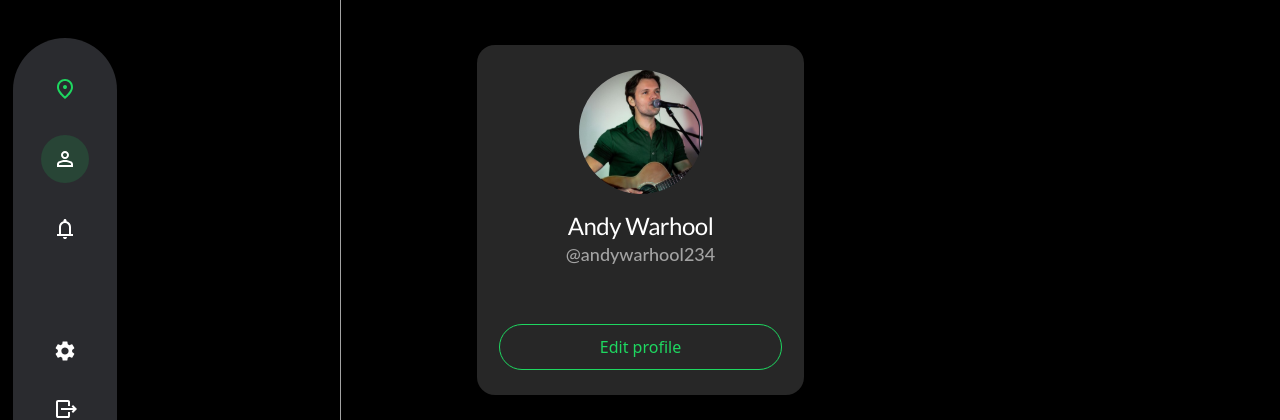
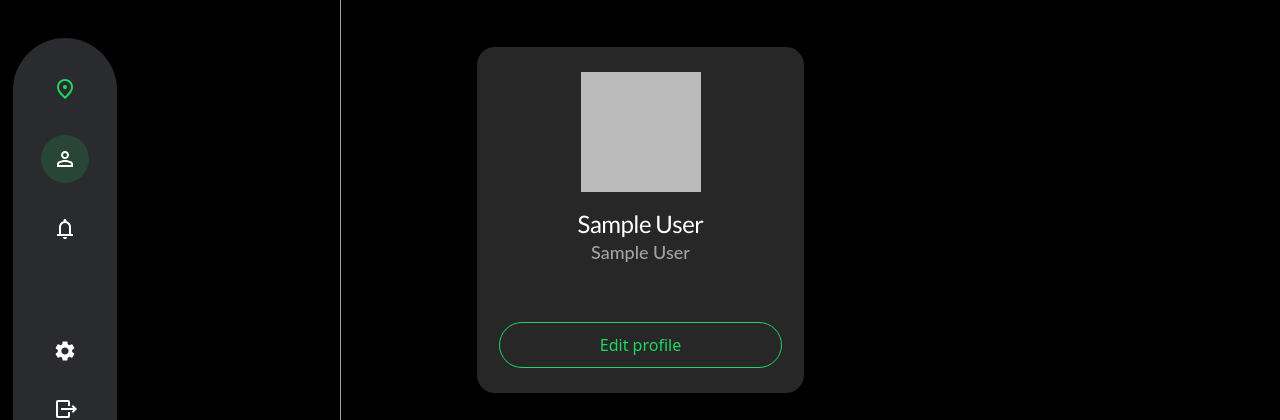
Before and after one commit to mudassir733/Band-Wagon, a Next.js app: page /profile-screen in a window 1280 px wide. Shown: the part 160-580 px from the top of the page. Built offline with nearby package versions, Linux system fonts and the light colour scheme; no server answers; sample sign-in values are in the browser's storage.

Commit message:
displaying  the actuall data of user

```diff
--- a/src/components/profile-screen/ProfileScreen.jsx
+++ b/src/components/profile-screen/ProfileScreen.jsx
@@ -1,12 +1,16 @@
 import React from 'react'
 import styles from "./profile.module.css"
 import Sidebar from "../../components/sidebar/Sidebar"
-import profile from "../../../public/profile-screen.svg"
+import ProfileImage from "../../../public/profile-screen.svg"
 import Image from 'next/image'
 import rightChev from "../../../public/chevron_right.svg"
+import Link from "next/link"
+import { useSession } from 'next-auth/react'
+
+const ProfileScreen = () => {
+    const { data: session } = useSession()
 
 
-const ProfileScreen = () => {
     return (
         <>
             <div className={styles.container}>
@@ -14,15 +18,23 @@ const ProfileScreen = () => {
                 <div className={styles.mid_section}>
                     <div className={styles.profileCard}>
                         <div className={styles.person}>
-                            <Image src={profile} />
+                            <Image src={session?.user?.image ? session.user.image : ProfileImage} width={120} height={120} />
                         </div>
                         <div className={styles.personInfo}>
-                            <h3>Andy Warhool</h3>
-                            <p>@andywarhool234</p>
+                            {session?.user ? (
+                                <div>
+                                    <h3>{session?.user?.name}</h3>
+                                    <p>{session?.user?.name}</p>
+                                </div>
+                            ) : (
+                                <p>loading...</p>
+                            )}
                         </div>
-                        <div className={styles.btn_box}>
-                            <button>Edit profile</button>
-                        </div>
+                        <Link href="/edit-profile">
+                            <div className={styles.btn_box}>
+                                <button>Edit profile</button>
+                            </div>
+                        </Link>
                     </div>
                     <div className={styles.cardShow_container}>
                         <div className={styles.cardNextShow}>
@@ -47,7 +59,7 @@ const ProfileScreen = () => {
                         </div>
                     </div>
                 </div>
-            </div>
+            </div >
 
         </>
     )
```
